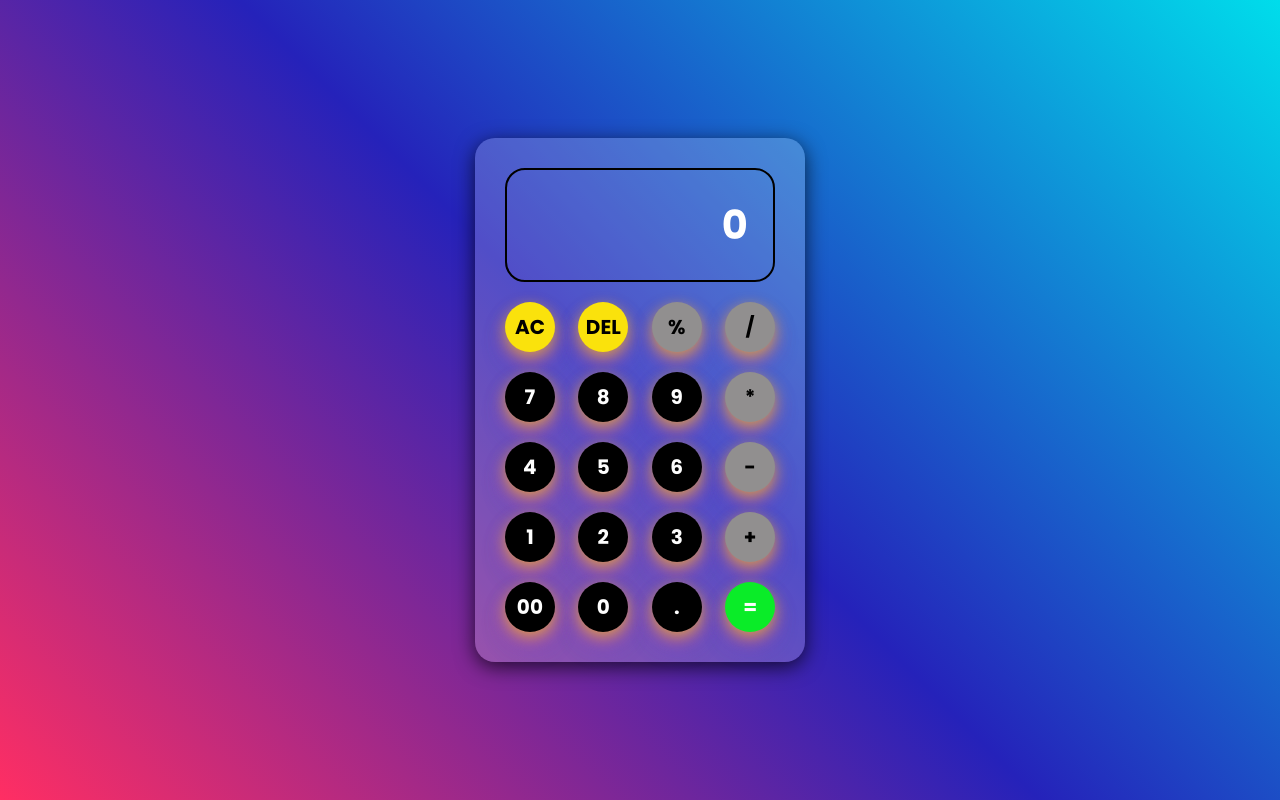
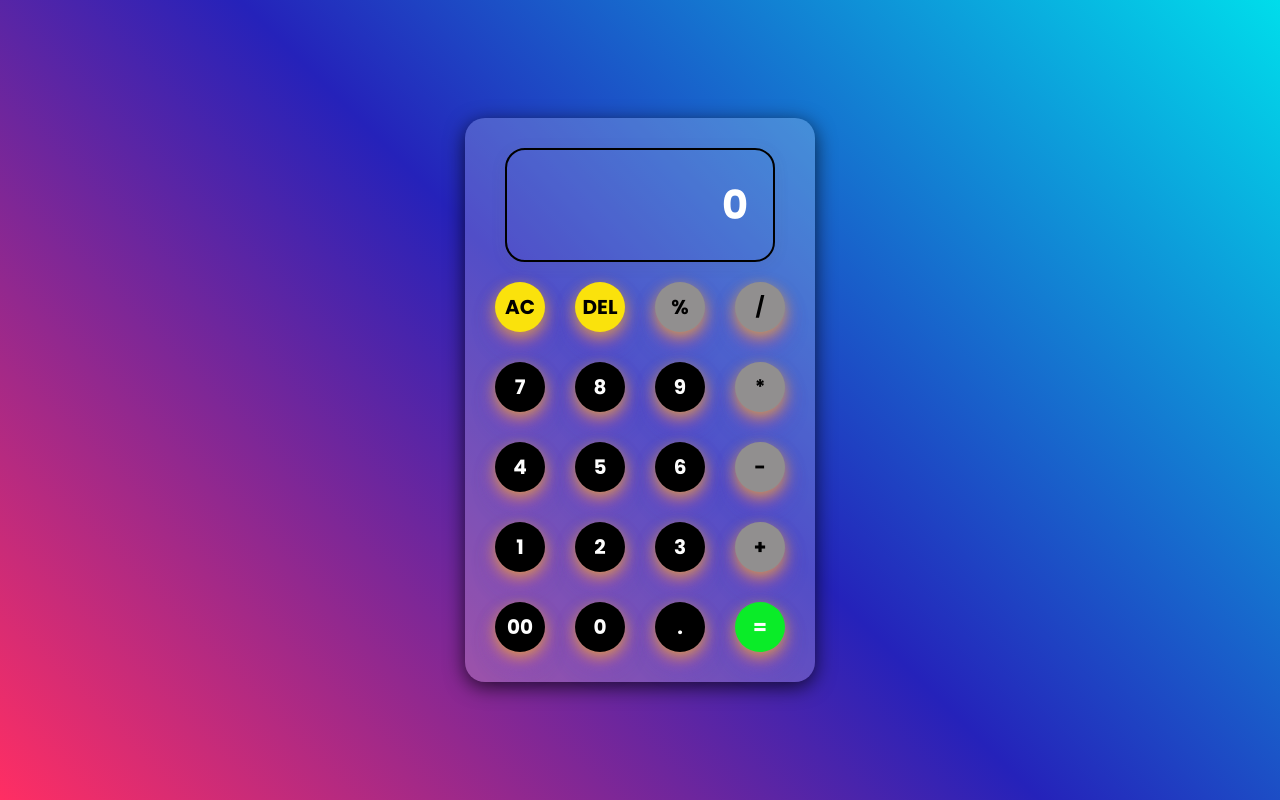
Before and after one commit to Shawdowzz/Calculator, a plain HTML site: page index.html in a window 1280 px wide. Both pictures are taken after a click on the button "AC". Drawn offline with Linux system fonts and the light colour scheme.

Commit message:
Calculator version 3

```diff
--- a/index.html
+++ b/index.html
@@ -1,40 +1,31 @@
 <!DOCTYPE html>
 <html lang="en">
-    <head>
-        <meta charset="UTF-8">
-        <meta http-equiv=""X-UA-Compatible" content="IE=edge">
-        <meta nam="viewport" content="width=device-width",initial-scale=1>
-        <link rel="stylesheet" href="style.css">
-        <title>Calculator-funtional</title>
-    </head>
+<head>
+    <meta charset="UTF-8">
+    <meta name="viewport" content="width=device-width, initial-scale=1.0">
+    <link rel="stylesheet" href="style.css">
+    <title>Calculator</title>
+</head>
 <body>
-    <div class="Calculator">
-        <input type="text" id="inputBox" placeholder="0">
-        <div>
+    <div class="calculator">
+        <input type="text" id="inputBox" placeholder="0" readonly>
+        <div class="buttons">
             <button class="action">AC</button>
             <button class="action">DEL</button>
             <button class="op">%</button>
             <button class="op">/</button>
-        </div>
-        <div>
             <button>7</button>
             <button>8</button>
             <button>9</button>
             <button class="op">*</button>
-        </div>
-        <div>
             <button>4</button>
             <button>5</button>
             <button>6</button>
             <button class="op">-</button>
-        </div>
-        <div>
             <button>1</button>
             <button>2</button>
             <button>3</button>
-            <button  class="op">+</button>
-        </div>
-        <div>
+            <button class="op">+</button>
             <button>00</button>
             <button>0</button>
             <button>.</button>
--- a/scripts.js
+++ b/scripts.js
@@ -1,25 +1,36 @@
-let input =document.getElementById('inputBox');
-let buttons = document.querySelectorAll('button');
+const input = document.getElementById('inputBox');
+const buttons = document.querySelectorAll('button');
 
 let string = "";
-let arr = Array.from(buttons);
-arr.forEach(button=>{
-    button.addEventListener('click',(e)=>{
-        if(e.target.innerHTML == '='){
-            string =eval(string);
+
+buttons.forEach(button => {
+    button.addEventListener('click', (e) => {
+        const value = e.target.innerHTML;
+
+        if (value === '=') {
+            try {
+                if (string) {
+                    string = new Function('return ' + string)().toString();
+                    input.value = string;
+                }
+            } catch (error) {
+                input.value = 'Error';
+                string = '';
+            }
+        } else if (value === 'AC') {
+            string = '';
+            input.value = string;
+        } else if (value === 'DEL') {
+            string = string.slice(0, -1);
+            input.value = string;
+        } else if (value === '.' && string.split(/[+\-*/%]/).pop().includes('.')) {
+            return; // Prevent multiple decimals
+        } else if (/[+\-*/%]/.test(value) && /[+\-*/%]$/.test(string)) {
+            string = string.slice(0, -1) + value; // Replace last operator
+            input.value = string;
+        } else {
+            string += value;
             input.value = string;
         }
-        else if(e.target.innerHTML == 'AC'){
-            string = "";
-            input.value =string;
-        }
-        else if(e.target.innerHTML == 'DEL'){
-            string = string.substring(0,string.length-1);
-            input.value = string;
-        }
-        else{
-        string +=e.target.innerHTML;
-        input.value = string;
-        }
-    })
-})
+    });
+});
--- a/style.css
+++ b/style.css
@@ -1,72 +1,82 @@
 @import url('https://fonts.googleapis.com/css2?family=Poppins:wght@700&display=swap');
-*{
+
+* {
     margin: 0;
     padding: 0;
     box-sizing: border-box;
-    font-family: "Poppins", sans-serif;
+    font-family: 'Poppins', sans-serif;
     font-weight: 700;
-    font-style: normal;
 }
 
-body{
-    width: 100%;
-    height: 100vh;
+body {
+    min-height: 100vh;
     display: flex;
     justify-content: center;
     align-items: center;
     background: linear-gradient(45deg, #FF2E63, #2522BA, #00DDEB);
-
 }
 
-.Calculator {
-    border: none;
+.calculator {
     padding: 20px;
     border-radius: 20px;
-    background: rgba(255, 255, 255, 0.2); /* Semi-transparent white for contrast */
-    box-shadow: 0px 5px 20px rgba(0, 0, 0, 0.7); /* Stronger shadow */
+    background: rgba(255, 255, 255, 0.2);
+    box-shadow: 0 5px 20px rgba(0, 0, 0, 0.7);
 }
 
-input{
+#inputBox {
+    display: block;
     width: 270px;
-    border:2px solid #000000;
+    padding: 25px;
+    margin: 10px auto;
+    border: 2px solid #000;
     border-radius: 20px;
-    padding: 25px;
-    margin: 10px;
     background: transparent;
-    box-shadow: 0px 3px 15px rgbs(84,84,84,0.1);
+    box-shadow: 0 3px 15px rgba(84, 84, 84, 0.1);
     font-size: 40px;
     text-align: right;
-    cursor: pointer;
-
+    color: #fff;
 }
 
-input::placeholder{
-    color: #ffffff;
-
+#inputBox::placeholder {
+    color: #fff;
 }
 
-button{
-    border:none;
+.buttons {
+    display: grid;
+    grid-template-columns: repeat(4, 1fr);
+    gap: 10px;
+}
+
+button {
     width: 50px;
-    height:50px;
-    margin:10px;
+    height: 50px;
+    margin: 10px;
+    border: none;
     border-radius: 50%;
-    background: black;
+    background: #000;
     color: #fdfdfd;
     font-size: 20px;
-    box-shadow: 0px 5px 15px rgba(255, 214, 10, 0.6), 0px 10px 20px rgba(247, 37, 133, 0.4), 0px 15px 25px rgba(67, 97, 238, 0.3);
+    box-shadow: 0 5px 15px rgba(255, 214, 10, 0.6),
+                0 10px 20px rgba(247, 37, 133, 0.4),
+                0 15px 25px rgba(67, 97, 238, 0.3);
     cursor: pointer;
+    transition: background 0.2s;
 }
 
-.equalbtn{
-    background-color: #0aec28;
+button:hover {
+    background: rgba(255, 255, 255, 0.3);
 }
-.op{
-    color: rgb(0, 0, 0);
-    background-color: #918f8f
+
+.equalbtn {
+    background: #0aec28;
 }
-.action{
-    color: #000000;
-    background-color:#fae20c
 
+.op {
+    background: #918f8f;
+    color: #000;
 }
+
+.action {
+    background: #fae20c;
+    color: #000;
+}
```
